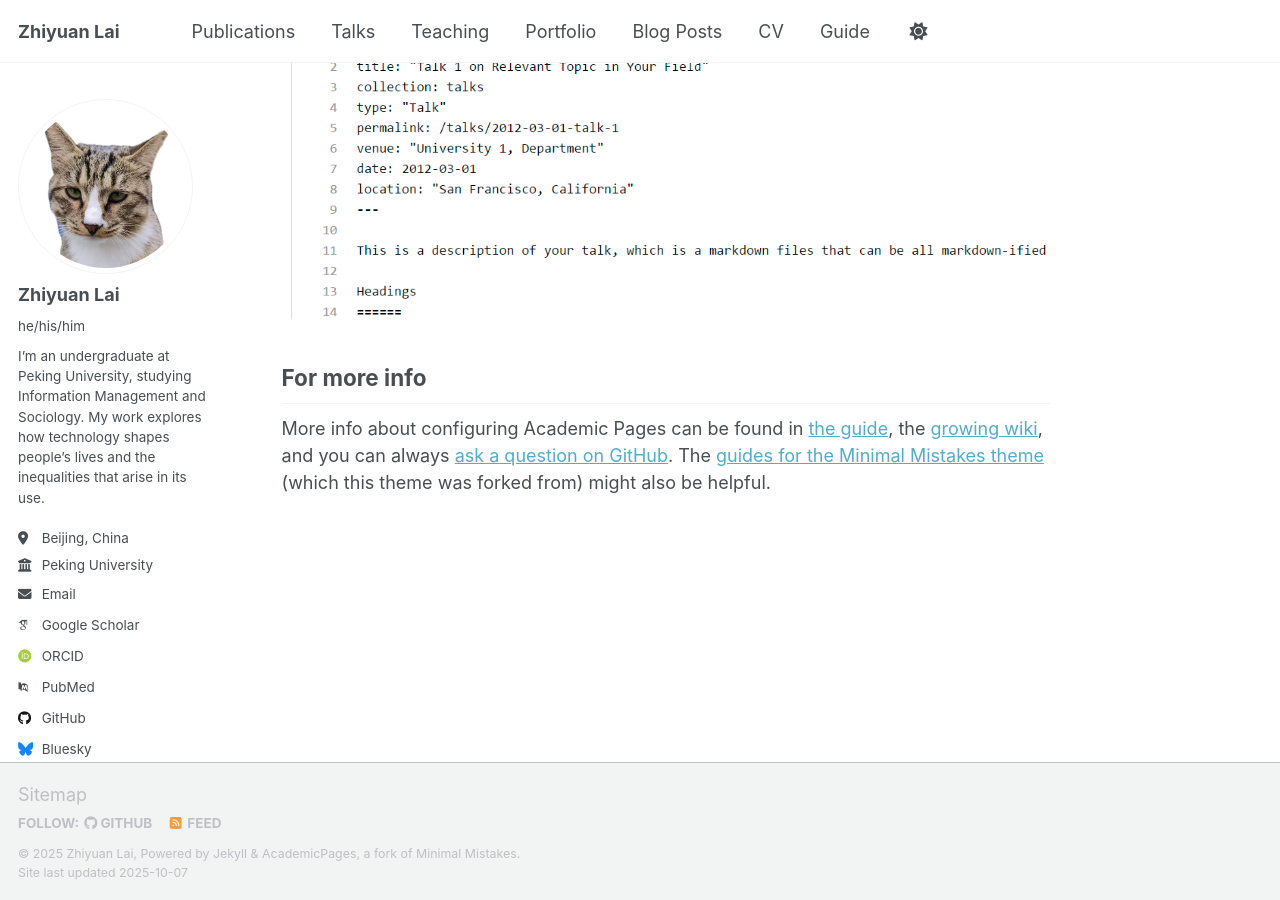
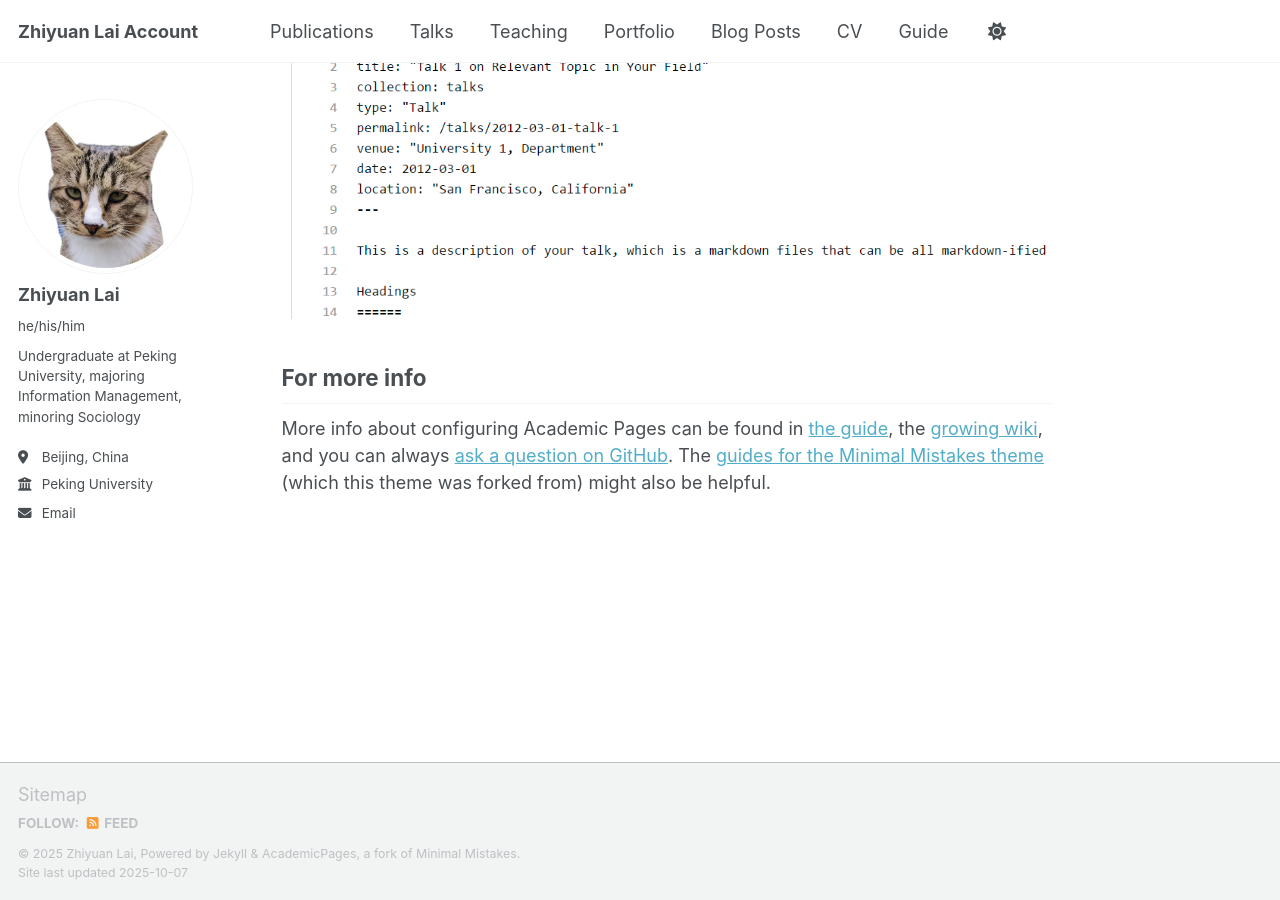
Before and after one commit to itsleol/itsleol.github.io, a Jekyll site: the page built from _pages/about.md, in a window 1280 px wide and 900 px high, scrolled down 2880 px. Built offline with Jekyll 4.4.1, drawn with Linux system fonts in a browser that asks for light colours; some web fonts are replaced; a script that is not in the unit is left out; part of the change alters nothing that is shown.

Commit message:
Update _config.yml

```diff
--- a/_config.yml
+++ b/_config.yml
@@ -9,14 +9,14 @@
 # Basic Site Settings
 locale                   : "en-US"
 site_theme               : "default" # Currently available options are "default", "air"
-title                    : "Zhiyuan Lai"
+title                    : "Zhiyuan Lai Account"
 title_separator          : "-"
 name                     : &name "Zhiyuan Lai"
 description              : &description "Zhiyuan Lai's academic portfolio"   # Update this with a general description of your site, this is the default if not overridden by a page
 url                      : https://itsleol.github.io # The base hostname & protocol for your site e.g. "https://[your GitHub username].github.io",
                                                            # or if you already have some other page hosted on Github then use "https://[your GitHub username].github.io/[Your Repo Name]"
 baseurl                  : "" # the subpath of your site, e.g. "/blog"
-repository               : "academicpages/academicpages.github.io"
+repository               : "itsleol.github.io"
 
 # Site Author - The following control what appear as part of the author content on the side bar.
 #               If a field is blank the icon and link will not appear, otherwise it will be shown.
@@ -26,7 +26,7 @@ author:
   avatar           : "liduoduo.jpg"
   name             : "Zhiyuan Lai"
   pronouns         : "he/his/him"
-  bio              : "I’m an undergraduate at Peking University, studying Information Management and Sociology. My work explores how technology shapes people’s lives and the inequalities that arise in its use."
+  bio              : "Undergraduate at Peking University, majoring Information Management, minoring Sociology"
   location         : "Beijing, China"
   employer         : "Peking University"
   uri              : # URL
@@ -35,12 +35,12 @@ author:
   # Academic websites
   academia         : # URL
   arxiv            : # URL - Update with the correct link to your profile
-  googlescholar    : "https://scholar.google.com/citations?user=PS_CX0AAAAAJ"
+  googlescholar    : # "https://scholar.google.com/citations?user=PS_CX0AAAAAJ"
   inspire-hep      : # URL
   impactstory      : # URL
-  orcid            : "http://orcid.org/yourorcidurl"
+  orcid            : #
   semantic         : # URL
-  pubmed           : "https://www.ncbi.nlm.nih.gov/pubmed/?term=john+snow"
+  pubmed           : #
   researchgate     : # URL
   scopus           : # URL
 
@@ -48,13 +48,13 @@ author:
   bitbucket        : # Username - Update with your username on the site
   codepen          : # Username
   dribbble         : # Username
-  github           : "academicpages"
+  github           : #
   kaggle           : # Username
   stackoverflow    : # User number or user number and name (i.e., use "1" or "1/jeff-atwood")
 
   # Social media
   artstation       : # Username
-  bluesky          : "bsky.app" # Replace this with you Bluesky username
+  bluesky          : # # Replace this with you Bluesky username
   facebook         : # Username
   flickr           : # Username
   foursquare       : # Username
```
